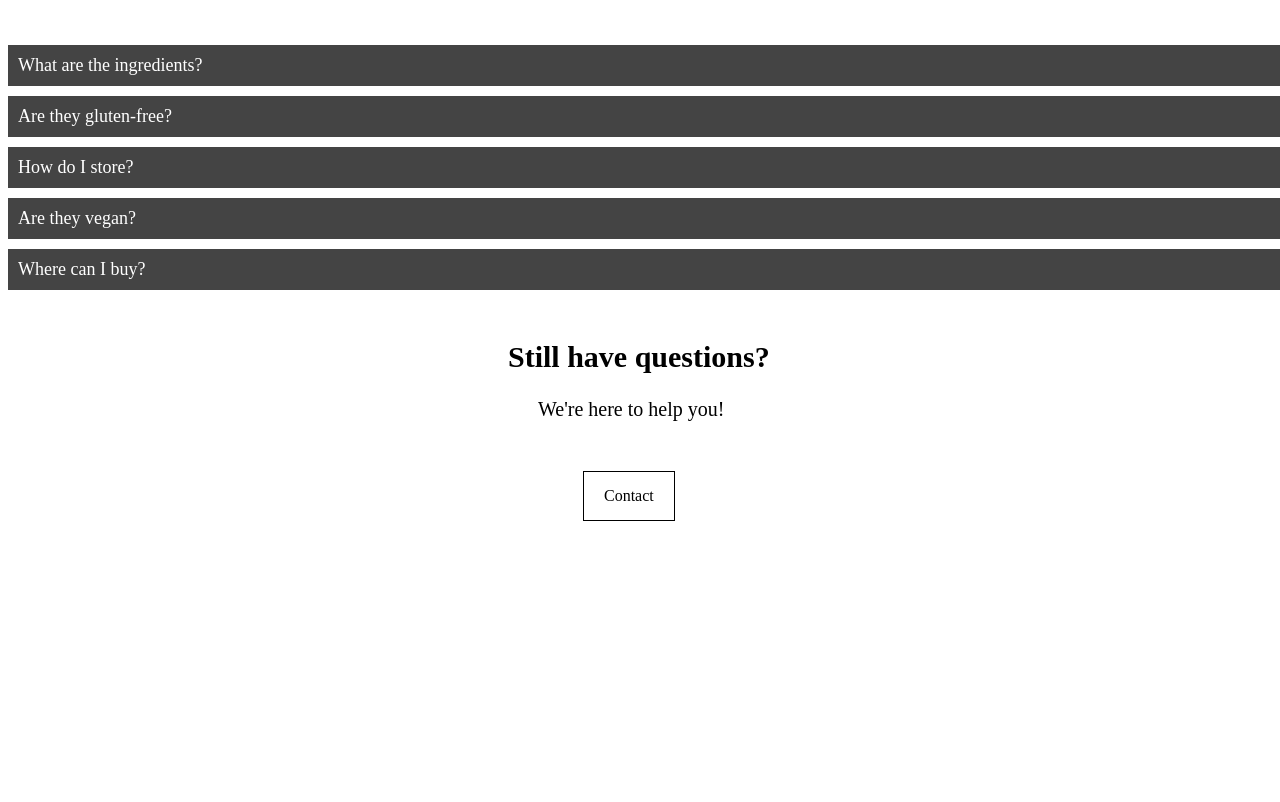
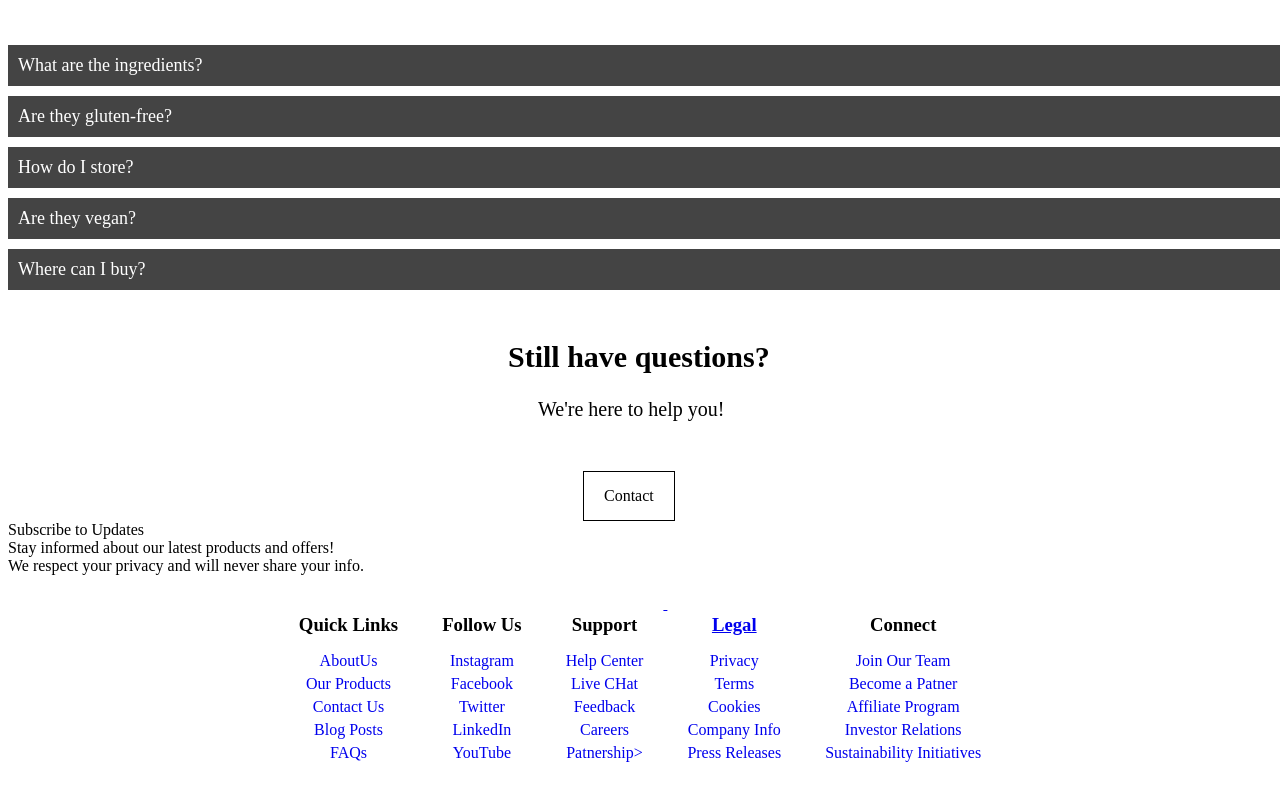
Before and after one commit to kweeen-07/project, a plain HTML site: page index.html in a window 1280 px wide. Shown: the part 5225-6027 px from the top of the page. Before the commit the page ends 5754 px from the top, so only its background shows below. Drawn offline with Linux system fonts and the light colour scheme.

Commit message:
Complete Section : Footer Section

```diff
--- a/index.html
+++ b/index.html
@@ -425,14 +425,51 @@
 
             }
 
+            .footer-section2 {
+                background-color: white;
+                padding: 20px;
+                text-align: center;
+            }
+
+            .column {
+                display: inline-block;
+                vertical-align: top;
+                margin: 0 20px;
+            }
+
+            .column h3 {
+                margin-bottom: 10px;
+            }
+
+            .column ul {
+                list-style-type: none;
+                padding: 0;
+            }
+
+            .column ul li{
+                margin: 5px 0;
+            }
+
+            .column ul li a {
+                text-decoration: none
+            }
+
+            .column ul li a:hover {
+                text-decoration: underline;
+            }
+
+            .my-logo{
+                width: 5px;
+                height: 60px;
+                margin-right: 10px;
+                vertical-align: center;
+                display: inline-block;
+            }
 
 
 
 
-
-
-
-        </style>
+    </style>
 
 
     </head>
@@ -674,6 +711,7 @@
                 </div>
                 <script src="scripts/main.js"></script>
             </div>
+
             <div class="faq-footer">
                 <h2>
                     Still have questions?
@@ -685,13 +723,78 @@
                     Contact
                 </button>
             </div>
-
         </div>
 
+        <div class="footer-section1">
+            <p>
+                Subscribe to Updates
+            </p>
+            <p>
+                Stay informed about our latest products and offers!
+            </p>
+            <p>
+                We respect your privacy and will never share your info.
+            </p>
+
+            <div class="footer-section2">
+                <div class="column">
+                    <h3>Quick Links</h3>
+                    <ul>
+                        <li><a href="#">AboutUs</a></li>
+                        <li><a href="#">Our Products</a></li>
+                        <li><a href="#">Contact Us</a></li>
+                        <li><a href="#">Blog Posts</a></li>
+                        <li><a href="#">FAQs</a></li>
+
+                    </ul>
+                </div>
+                <div class="column">
+                    <h3>Follow Us</h3>
+                    <ul>
+                        <li><a href="#">Instagram</a></li>
+                        <li><a href="#">Facebook</a></li>
+                        <li><a href="#">Twitter</a></li>
+                        <li><a href="#">LinkedIn</a></li>
+                        <li><a href="#">YouTube</a></li>
+
+                    </ul>
+                </div>
+                <div class="column">
+                    <h3>Support</h3>
+                    <ul>
+                        <li><a href="#">Help Center</a></li>
+                        <li><a href="#">Live CHat</a></li>
+                        <li><a href="#">Feedback</a></li>
+                        <li><a href="#">Careers</a></li>
+                        <li><a href="#">Patnership></li>
+
+                    </ul>
+                </div>
+                <div class="column">
+                    <h3>Legal</h3>
+                    <ul>
+                        <li><a href="#">Privacy</a></li>
+                        <li><a href="#">Terms</a></li>
+                        <li><a href="#">Cookies</a></li>
+                        <li><a href="#">Company Info</a></li>
+                        <li><a href="#">Press Releases</a></li>
 
 
+                    </ul>
+                </div>
+                <div class="column">
+                    <h3>Connect</h3>
+                    <ul>
+                        <li><a href="#">Join Our Team</a></li>
+                        <li><a href="#">Become a Patner</a></li>
+                        <li><a href="#">Affiliate Program</a></li>
+                        <li><a href="#">Investor Relations</a></li>
+                        <li><a href="#">Sustainability Initiatives</a></li>
 
-
+                    </ul>
+                </div>
+            </div>
+        </div>
 
 
 
```
